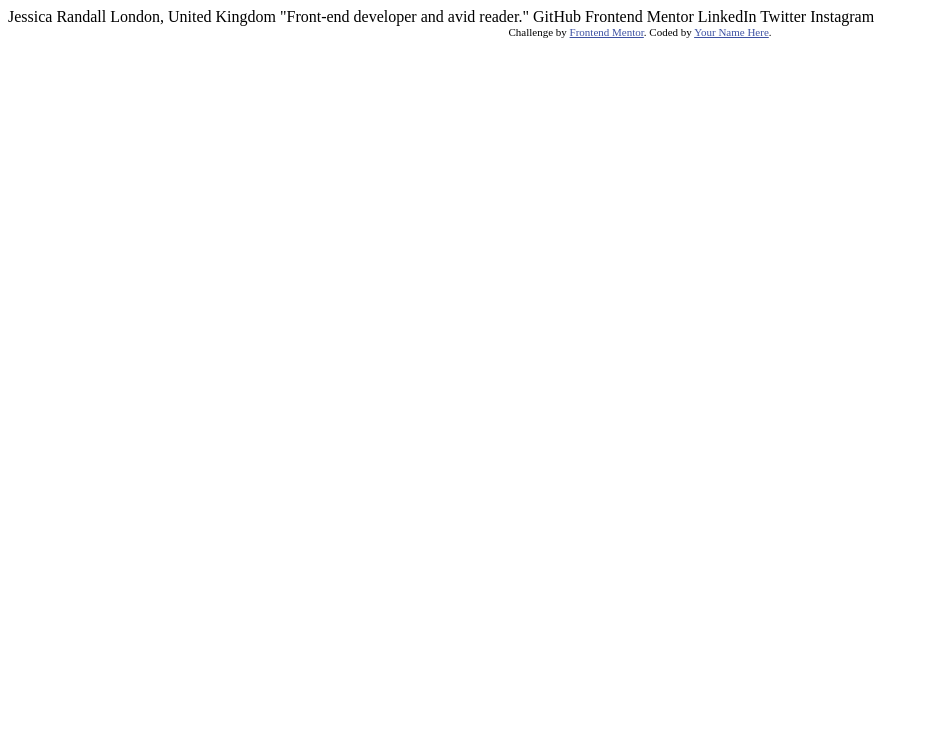
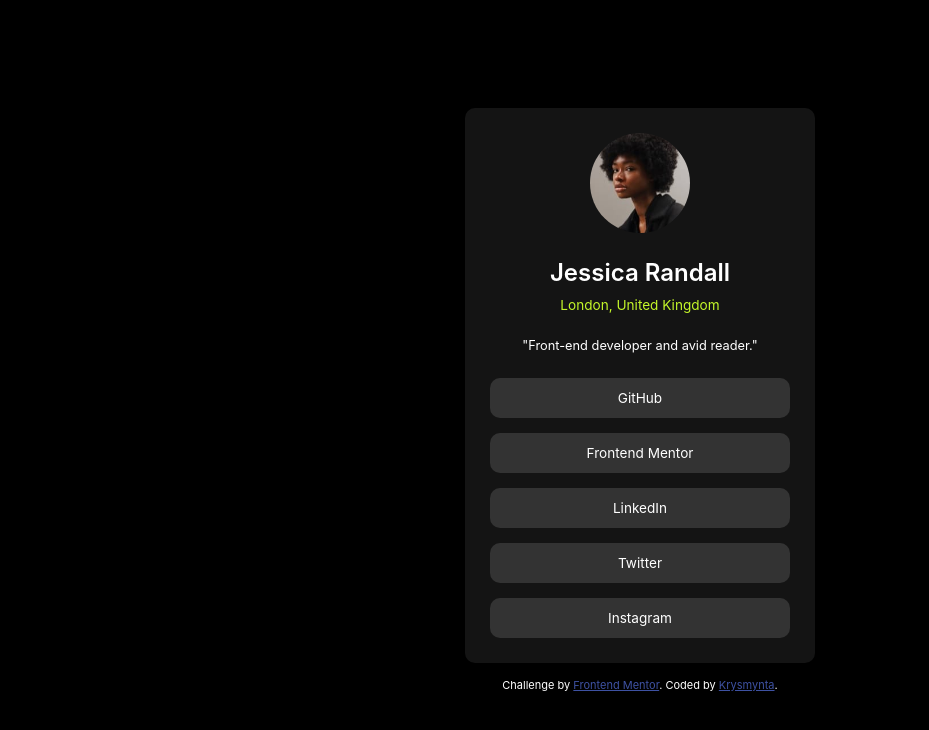
Before and after one commit to Krysmynta/social-links-profile, a plain HTML site: page index.html in a window 1280 px wide. Shown: the whole page, without its empty margins (0-929 px from the left). Drawn offline with Linux system fonts and the light colour scheme; a web font is replaced by a local one.

Commit message:
My solution

```diff
--- a/index.html
+++ b/index.html
@@ -2,33 +2,29 @@
 <html lang="en">
 <head>
   <meta charset="UTF-8">
-  <meta name="viewport" content="width=device-width, initial-scale=1.0"> <!-- displays site properly based on user's device -->
+  <meta name="viewport" content="width=device-width, initial-scale=1.0">
 
   <link rel="icon" type="image/png" sizes="32x32" href="./assets/images/favicon-32x32.png">
-
+  <link rel="stylesheet" href="./style.css">
   <title>Frontend Mentor | Social links profile</title>
 
-  <!-- Feel free to remove these styles or customise in your own stylesheet 👍 -->
-  <style>
-    .attribution { font-size: 0.6875rem; text-align: center; }
-    .attribution a { color: hsl(228, 45%, 44%); }
-  </style>
 </head>
 <body>
-
-  Jessica Randall
-  London, United Kingdom
-  "Front-end developer and avid reader."
-
-  GitHub
-  Frontend Mentor
-  LinkedIn
-  Twitter
-  Instagram
+  <article class="profile-card">
+    <img src="./assets/images/avatar-jessica.jpeg" alt="Jessica Randall's profile picture">
+    <h1>Jessica Randall</h1>
+    <p class="colored-text">London, United Kingdom</p>
+    <p>"Front-end developer and avid reader."</p>
+    <a class="social-links" href="#">GitHub</a>
+    <a class="social-links" href="#">Frontend Mentor</a>
+    <a class="social-links" href="#">LinkedIn</a>
+    <a class="social-links" href="#">Twitter</a>
+    <a class="social-links" href="#">Instagram</a>
+  </article>
 
   <footer class="attribution">
-    Challenge by <a href="https://www.frontendmentor.io?ref=challenge">Frontend Mentor</a>.
-    Coded by <a href="#">Your Name Here</a>.
+    Challenge by <a href="https://www.frontendmentor.io?ref=challenge" target="_blank">Frontend Mentor</a>.
+     Coded by <a href="https://github.com/Krysmynta" target="_blank">Krysmynta</a>.
   </footer>
 </body>
 </html>
--- /dev/null
+++ b/style.css
@@ -0,0 +1,104 @@
+@font-face {
+  font-family: "Inter";
+  src: url(./assets//fonts/Inter-VariableFont_slnt,wght.ttf);
+}
+
+:root {
+  font-size: 16px;
+  --Green: hsl(75, 94%, 57%);
+  --White: hsl(0, 0%, 100%);
+  --Grey-700: hsl(0, 0%, 20%);
+  --Grey-800: hsl(0, 0%, 12%);
+  --Grey-900: hsl(0, 0%, 8%);
+}
+
+* {
+  margin: 0;
+  padding: 0;
+  box-sizing: border-box;
+}
+
+img {
+  max-width: 100px;
+  border-radius: 50%;
+  margin-bottom: 25px;
+}
+
+body {
+  background-color: black;
+  color: var(--White);
+  font-family: "Inter", sans-serif;
+  display: flex;
+  flex-direction: column;
+  min-height: 100vh;
+  justify-content: center;
+  align-items: center;
+  padding: 15px;
+}
+
+.profile-card {
+  background-color: var(--Grey-900);
+  width: 350px;
+  max-width: 100%;
+  border-radius: 10px;
+  display: flex;
+  flex-direction: column;
+  align-items: center;
+  padding: 25px;
+  margin-bottom: 15px;
+}
+
+h1 {
+  font-size: 1.5rem;
+  font-weight: 600;
+  margin-bottom: 10px;
+}
+
+p {
+  font-size: 0.8rem;
+  color: var(--White);
+  margin-bottom: 10px;
+}
+
+.colored-text {
+  color: var(--Green);
+  margin-bottom: 25px;
+  font-size: 0.85rem;
+}
+
+.social-links {
+  display:block;
+  width: 100%;
+  text-align: center;
+  font-size: 0.85rem;
+  text-decoration: none;
+  color: var(--White);
+  background-color: var(--Grey-700);
+  padding: 12px 20px;
+  border-radius: 10px;
+  margin-top: 15px;
+  transition: background-color 0.3s ease;
+  cursor: pointer;
+}
+
+.social-links:hover {
+  background-color: var(--Green);
+}
+
+.social-links:focus-visible {
+  outline: 2px solid var(--Green);
+  outline-offset: 2px;
+}
+
+.attribution {
+  font-size: 0.6875rem;
+  text-align: center;
+}
+
+.attribution a {
+  color: hsl(228, 45%, 44%);
+}
+
+.attribution a:hover {
+  color: darkslateblue;
+}
```
